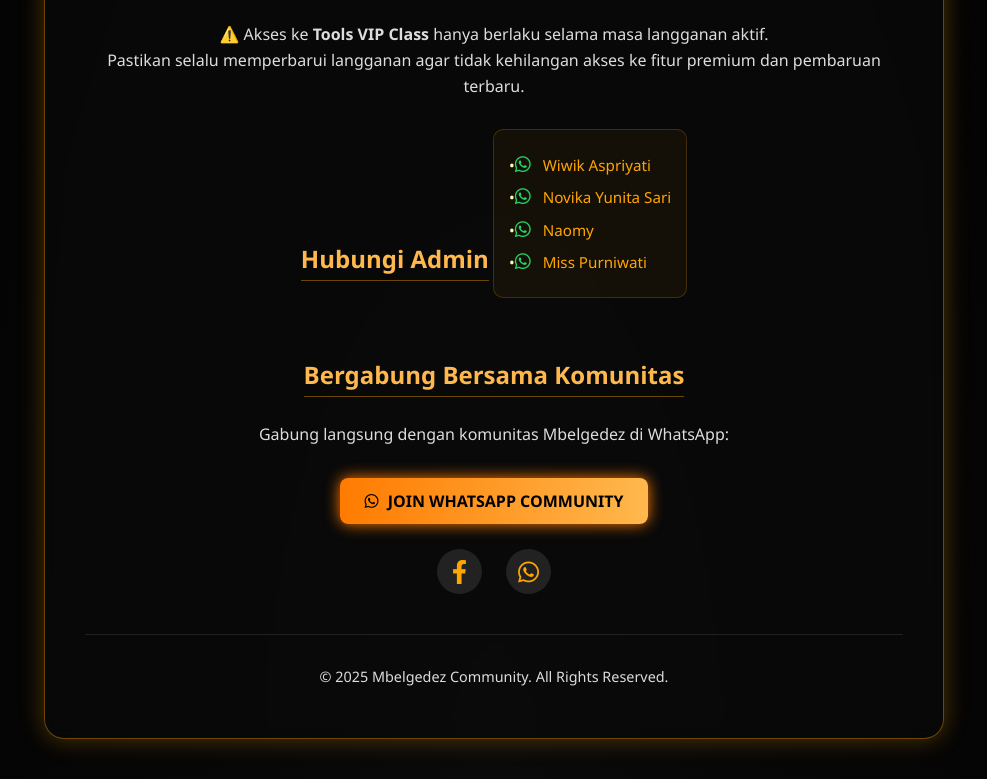
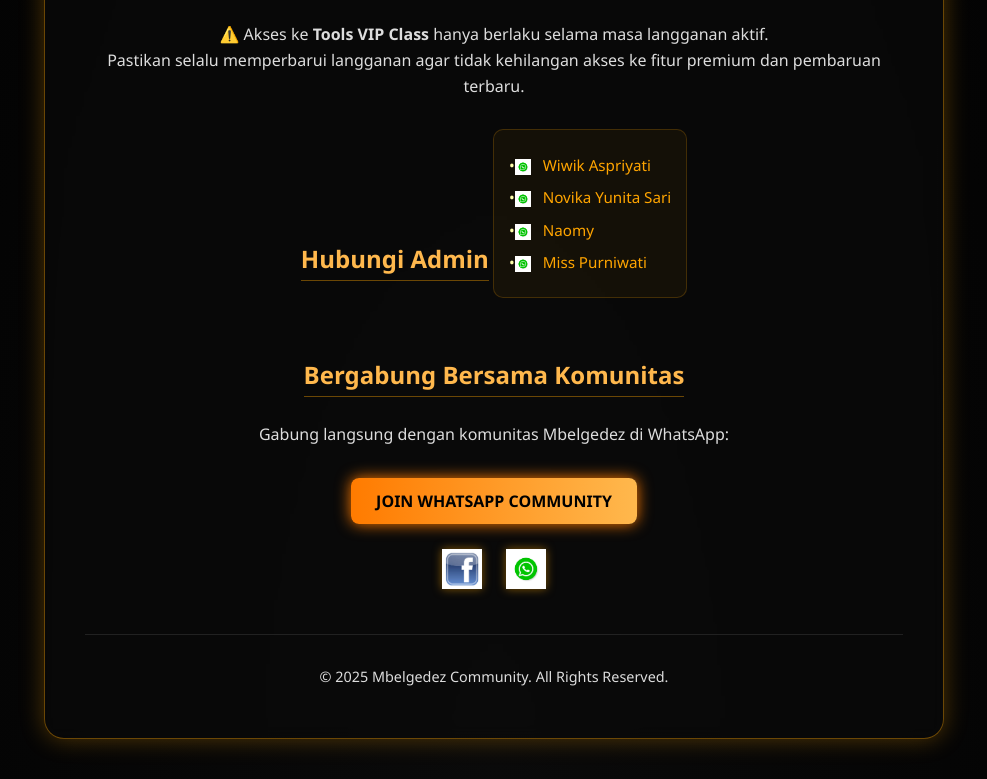
Before and after one commit to yo2k86/MBELGEDEZ-COMMUNITY, a plain HTML site: page index.html in a window 1280 px wide. Shown: the part 711-1490 px from the top of the page, without its empty margins (146-1133 px from the left). Drawn offline with Linux system fonts and the light colour scheme.

Commit message:
Replace external icons with local images and clean comments
Updated icons and links in the HTML file to use local images and improved the styling comments.

```diff
--- a/index.html
+++ b/index.html
@@ -4,7 +4,9 @@
   <meta charset="UTF-8">
   <meta name="viewport" content="width=device-width, initial-scale=1.0">
   <title>Mbelgedez Community – AI Editing & Creative Engineering</title>
-  <!-- Menggunakan FontAwesome untuk ikon agar tidak broken image -->
+  <!-- Link Icon dikembalikan ke logo.png -->
+  <link rel="icon" type="image/png" href="logo.png">
+  <!-- FontAwesome tetap saya simpan untuk tombol copy, tapi logo utama kembali ke gambar -->
   <link rel="stylesheet" href="https://cdnjs.cloudflare.com/ajax/libs/font-awesome/6.4.0/css/all.min.css">
   <style>
     * { margin:0; padding:0; box-sizing:border-box; font-family:'Segoe UI', Tahoma, Geneva, Verdana, sans-serif; }
@@ -26,7 +28,7 @@
     h2 { color:#ffb84d; margin-top:30px; margin-bottom:15px; border-bottom:1px solid rgba(255,165,0,0.4); padding-bottom:5px; display:inline-block; font-size: 1.5em; }
     p { margin:10px 0; line-height:1.6; color:#ddd; }
 
-    /* List styling updated for better alignment */
+    /* List styling */
     ul { list-style:none; margin:15px 0; text-align:left; display:inline-block; max-width: 100%; }
     ul li { margin-bottom: 8px; }
     ul li::before { content:"• "; color:#ffa500; margin-right:6px; font-weight: bold; }
@@ -44,7 +46,9 @@
 
     .admins { margin-top:20px; text-align:left; display:inline-block; background: rgba(255, 165, 0, 0.05); padding: 15px; border-radius: 10px; border: 1px solid rgba(255, 165, 0, 0.2); }
     .admins p { color:#ffa; font-size:0.95em; margin:8px 0; display: flex; align-items: center; }
-    .admins i { margin-right: 8px; color: #25D366; font-size: 1.2em; }
+
+    /* Style untuk icon gambar di list admin */
+    .admins img { width:16px; height:16px; margin-right: 8px; vertical-align: middle; }
 
     .profile {
       width:100px; height:100px; border-radius:50%;
@@ -54,12 +58,13 @@
 
     .social-icons { margin-top:25px; }
     .social-icons a {
-      display:inline-flex; justify-content: center; align-items: center;
-      width: 45px; height: 45px; margin:0 10px;
-      border-radius: 50%; background: rgba(255,255,255,0.1);
-      transition:0.3s; font-size: 24px;
+      display:inline-block; margin:0 10px;
     }
-    .social-icons a:hover { transform:scale(1.1); background: #ffa500; color: #000; text-shadow: none; }
+    .social-icons img {
+      width:40px; height:40px; transition:0.3s;
+      filter: drop-shadow(0 0 5px rgba(255,165,0,0.5));
+    }
+    .social-icons img:hover { transform:scale(1.1); filter: drop-shadow(0 0 10px rgba(255,165,0,0.8)); }
 
     .copy-btn {
       background: transparent; border: 1px solid #ffa500; color: #ffa500;
@@ -71,7 +76,6 @@
 
     footer { margin-top:40px; font-size:0.9em; color:#777; border-top: 1px solid rgba(255,255,255,0.1); padding-top: 20px; }
 
-    /* Responsive adjustments */
     @media (max-width: 600px) {
       .container { padding: 20px; }
       h1 { font-size: 1.8em; }
@@ -91,8 +95,8 @@
 </head>
 <body>
   <div class="container">
-    <!-- Menggunakan placeholder avatar yang sesuai tema -->
-    <img src="https://ui-avatars.com/api/?name=MC&background=ffa500&color=000&size=200" alt="Foto Profil" class="profile">
+    <!-- Dikembalikan ke foto-profil.png -->
+    <img src="foto-profil.png" alt="Foto Profil" class="profile">
 
     <h1>Mbelgedez Community</h1>
     <p><strong>AI Editing & Creative Engineering</strong></p>
@@ -123,26 +127,28 @@
 
     <h2>Hubungi Admin</h2>
     <div class="admins">
-      <p>• <a href="https://wa.me/6281274038300" target="_blank"><i class="fab fa-whatsapp"></i> Wiwik Aspriyati</a></p>
-      <p>• <a href="https://wa.me/6282324865269" target="_blank"><i class="fab fa-whatsapp"></i> Novika Yunita Sari</a></p>
-      <p>• <a href="https://wa.me/6285799231560" target="_blank"><i class="fab fa-whatsapp"></i> Naomy</a></p>
-      <p>• <a href="https://wa.me/6281358494288" target="_blank"><i class="fab fa-whatsapp"></i> Miss Purniwati</a></p>
+      <!-- Icon dikembalikan ke whatsapp.png -->
+      <p>• <a href="https://wa.me/6281274038300" target="_blank"><img src="whatsapp.png" alt="WA"> Wiwik Aspriyati</a></p>
+      <p>• <a href="https://wa.me/6282324865269" target="_blank"><img src="whatsapp.png" alt="WA"> Novika Yunita Sari</a></p>
+      <p>• <a href="https://wa.me/6285799231560" target="_blank"><img src="whatsapp.png" alt="WA"> Naomy</a></p>
+      <p>• <a href="https://wa.me/6281358494288" target="_blank"><img src="whatsapp.png" alt="WA"> Miss Purniwati</a></p>
     </div>
 
     <div style="margin-top: 30px;">
       <h2>Bergabung Bersama Komunitas</h2>
       <p>Gabung langsung dengan komunitas Mbelgedez di WhatsApp:</p>
       <a href="https://chat.whatsapp.com/DNNhtDqZO6CHNRJbiUiTaF" class="button" target="_blank">
-        <i class="fab fa-whatsapp" style="margin-right:5px;"></i> Join WhatsApp Community
+        Join WhatsApp Community
       </a>
     </div>
 
     <div class="social-icons">
+      <!-- Icon dikembalikan ke facebook.png dan whatsapp.png -->
       <a href="https://www.facebook.com/share/17bpzYPQnd/?mibextid=wwXIfr" target="_blank" title="Facebook">
-        <i class="fab fa-facebook-f"></i>
+        <img src="facebook.png" alt="Facebook Profile">
       </a>
       <a href="https://wa.me/6281274038300" target="_blank" title="WhatsApp">
-        <i class="fab fa-whatsapp"></i>
+        <img src="whatsapp.png" alt="WhatsApp">
       </a>
     </div>
 
```
